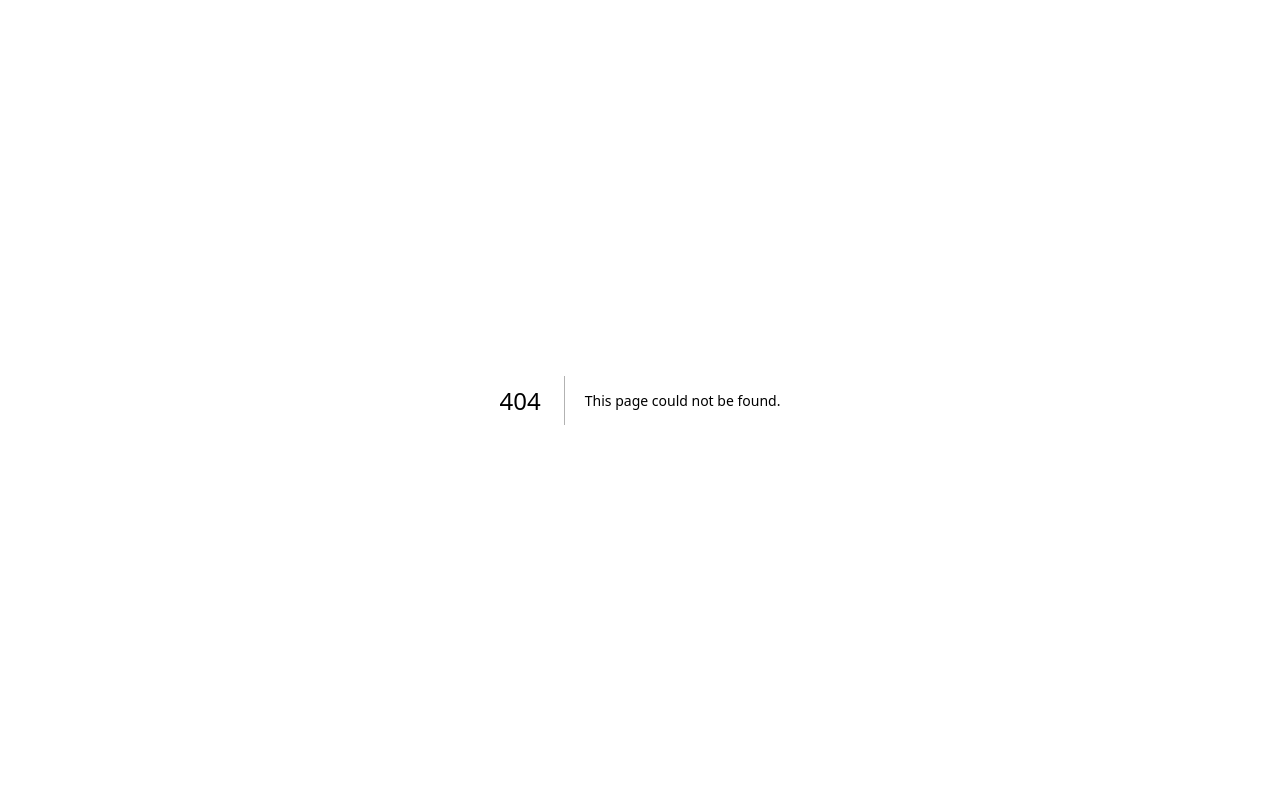
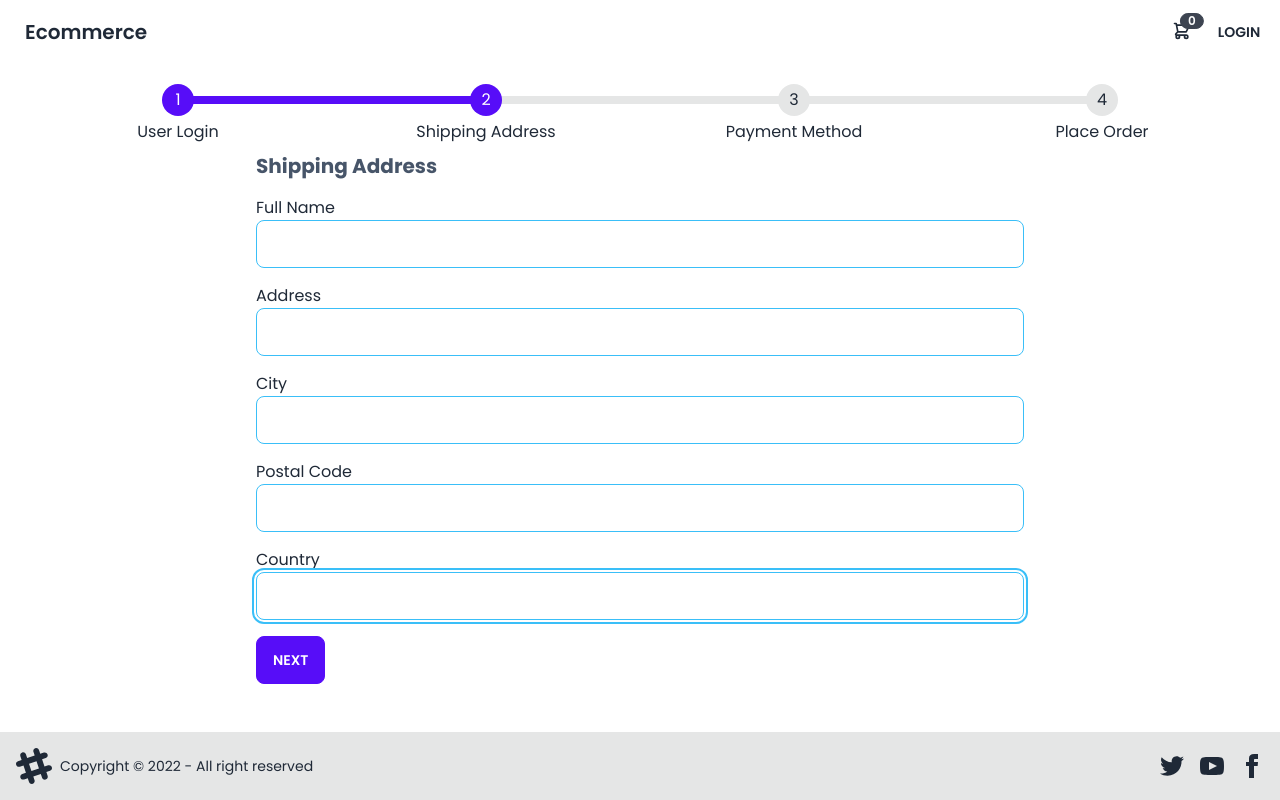
Before and after one commit to Asraful-code235/nextjs-mongodb-tailwindcss-ecommerce, a Next.js app: page /shipping in a window 1280 px wide. Before the commit this address had no page. Built offline with nearby package versions, Linux system fonts and the light colour scheme; no server answers.

Commit message:
added shipping page

```diff
--- /dev/null
+++ b/components/CheckOutWizard.js
@@ -0,0 +1,20 @@
+import React from 'react';
+
+export default function CheckOutWizard({ activeStep = 0 }) {
+  return (
+    <ul className="mb-2 w-full steps">
+      {['User Login', 'Shipping Address', 'Payment Method', 'Place Order'].map(
+        (step, index) => (
+          <div
+            key={step}
+            className={`flex-1  text-center ${
+              index <= activeStep ? 'step step-primary' : 'step'
+            }`}
+          >
+            {step}
+          </div>
+        )
+      )}
+    </ul>
+  );
+}
--- a/pages/_app.js
+++ b/pages/_app.js
@@ -1,15 +1,36 @@
 import '../styles/globals.css';
 import { StoreProvider } from '../utils/Store';
-import { SessionProvider } from 'next-auth/react';
+import { SessionProvider, useSession } from 'next-auth/react';
+import { useRouter } from 'next/router';
 
 function MyApp({ Component, pageProps: { session, ...pageProps } }) {
   return (
     <SessionProvider session={session}>
       <StoreProvider>
-        <Component {...pageProps} />
+        {Component.Auth ? (
+          <Auth>
+            <Component {...pageProps} />
+          </Auth>
+        ) : (
+          <Component {...pageProps} />
+        )}
       </StoreProvider>
     </SessionProvider>
   );
 }
 
+function Auth({ children }) {
+  const router = useRouter();
+  const { status } = useSession({
+    required: true,
+    onUnauthenticated() {
+      router.push('/unauthorized?message=login required');
+    },
+  });
+  if (status === 'loading') {
+    return <div className="text-slate-800 text-bold">Loading...</div>;
+  }
+  return children;
+}
+
 export default MyApp;
--- /dev/null
+++ b/pages/shipping.js
@@ -0,0 +1,152 @@
+import React, { useContext, useEffect } from 'react';
+import { useForm } from 'react-hook-form';
+import CheckOutWizard from '../components/CheckOutWizard';
+import Layout from '../components/Layout';
+import { Store } from '../utils/Store';
+import Cookies from 'js-cookie';
+import { useRouter } from 'next/router';
+
+export default function ShippingScreen() {
+  const {
+    handleSubmit,
+    register,
+    formState: { errors },
+    setValue,
+  } = useForm();
+  const { state, dispatch } = useContext(Store);
+  const { cart } = state;
+  const { shippingAddress } = cart;
+  const router = useRouter();
+
+  useEffect(() => {
+    setValue('fullName', shippingAddress.fullName);
+    setValue('address', shippingAddress.address);
+    setValue('city', shippingAddress.city);
+    setValue('postalCode', shippingAddress.postalCode);
+    setValue('country', shippingAddress.country);
+  }, [setValue, shippingAddress.address]);
+
+  const submitHandler = ({ fullName, address, city, postalCode, country }) => {
+    dispatch({
+      type: 'SAVE_SHIPPING_ADDRESS',
+      payload: { fullName, address, city, postalCode, country },
+    });
+    Cookies.set(
+      'cart',
+      JSON.stringify({
+        ...cart,
+        shippingAddress: {
+          fullName,
+          address,
+          city,
+          postalCode,
+          country,
+        },
+      })
+    );
+    router.push('/payment');
+  };
+  return (
+    <Layout title={'Shipping Address'}>
+      <CheckOutWizard activeStep={1} />
+      <form
+        className="mx-auto max-w-screen-md"
+        onSubmit={handleSubmit(submitHandler)}
+      >
+        <h1 className="mb-4 text-xl text-slate-600 font-bold">
+          Shipping Address
+        </h1>
+        <div className="mb-4">
+          <label htmlFor="fullName">Full Name</label>
+          <input
+            className="input  input-bordered input-info w-full "
+            id="fullName"
+            autoFocus
+            {...register('fullName', { required: 'Please enter full name' })}
+            type="text"
+          />
+          {errors.fullName && (
+            <div className="bg-red-100 w-full text-red-500 px-4 py-2 rounded-sm">
+              {errors.fullName.message}
+            </div>
+          )}
+        </div>
+
+        <div className="mb-4">
+          <label htmlFor="address">Address</label>
+          <input
+            className="input  input-bordered input-info w-full "
+            id="address"
+            type="text"
+            autoFocus
+            {...register('address', {
+              required: 'Please enter address',
+              minLength: { value: 3, message: 'Address is more then 2 chars' },
+            })}
+          />
+          {errors.address && (
+            <div className="bg-red-100 w-full text-red-500 px-4 py-2 rounded-sm">
+              {errors.address.message}
+            </div>
+          )}
+        </div>
+        <div className="mb-4">
+          <label htmlFor="city">City</label>
+          <input
+            className="input  input-bordered input-info w-full "
+            id="city"
+            type="text"
+            autoFocus
+            {...register('city', {
+              required: 'Please enter city',
+            })}
+          />
+          {errors.city && (
+            <div className="bg-red-100 w-full text-red-500 px-4 py-2 rounded-sm">
+              {errors.city.message}
+            </div>
+          )}
+        </div>
+        <div className="mb-4">
+          <label htmlFor="postalCode">Postal Code</label>
+          <input
+            className="input  input-bordered input-info w-full "
+            id="postalCode"
+            type="text"
+            autoFocus
+            {...register('postalCode', {
+              required: 'Please enter postal code',
+            })}
+          />
+          {errors.postalCode && (
+            <div className="bg-red-100 w-full text-red-500 px-4 py-2 rounded-sm">
+              {errors.postalCode.message}
+            </div>
+          )}
+        </div>
+        <div className="mb-4">
+          <label htmlFor="country">Country</label>
+          <input
+            className="input  input-bordered input-info w-full "
+            id="country"
+            type="text"
+            autoFocus
+            {...register('country', {
+              required: 'Please enter country',
+            })}
+          />
+          {errors.country && (
+            <div className="bg-red-100 w-full text-red-500 px-4 py-2 rounded-sm">
+              {errors.country.message}
+            </div>
+          )}
+        </div>
+        <div className="mb-4 flex justify-between">
+          <button className="btn btn-primary">Next</button>
+        </div>
+      </form>
+    </Layout>
+  );
+}
+
+ShippingScreen.auth = true;
--- /dev/null
+++ b/pages/unauthorized.js
@@ -0,0 +1,18 @@
+import { useRouter } from 'next/router';
+import React from 'react';
+import Layout from '../components/Layout';
+
+export default function Unauthorized() {
+  const router = useRouter();
+  const { message } = router.query;
+  return (
+    <Layout title={'Unauthorized page'}>
+      <div className="grid place-items-center p-4">
+        <h1 className="text-xl text-slate-800 font-bold">Access Denied</h1>
+        {message && (
+          <div className="mb-4 bg-red-300 text-red-500 w-full">{message}</div>
+        )}
+      </div>
+    </Layout>
+  );
+}
--- a/utils/Store.js
+++ b/utils/Store.js
@@ -6,7 +6,7 @@
 const initialState = {
   cart: Cookies.get('cart')
     ? JSON.parse(Cookies.get('cart'))
-    : { cartItems: [] },
+    : { cartItems: [], shippingAddress: {} },
 };
 function reducer(state, action) {
   switch (action.type) {
@@ -41,6 +41,18 @@
         },
       };
     }
+    case 'SAVE_SHIPPING_ADDRESS': {
+      return {
+        ...state,
+        cart: {
+          ...state.cart,
+          shippingAddress: {
+            ...state.cart.shippingAddress,
+            ...action.payload,
+          },
+        },
+      };
+    }
     default:
       return state;
   }
```
